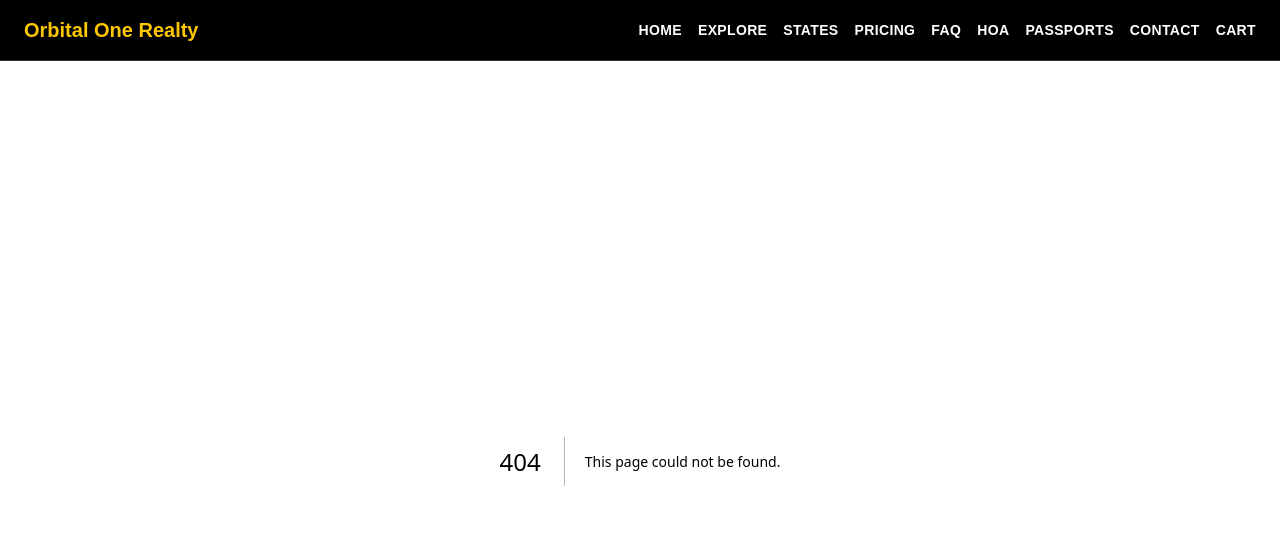
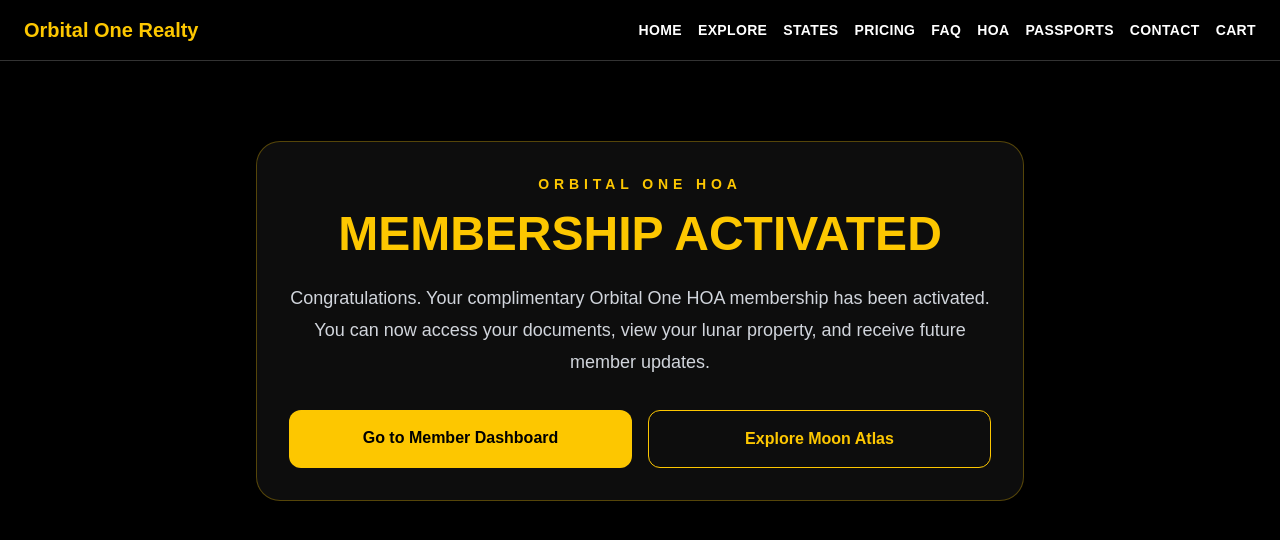
Before and after one commit to MiJoy2026/orbital-one-realty-clean, a Next.js app: page /claim-hoa/success in a window 1280 px wide. Before the commit this address had no page. Shown: the top 540 px of the page. Built offline with nearby package versions, Linux system fonts and the light colour scheme.

Commit message:
Support gift recipient orders in account dashboard

```diff
--- a/app/account/page.tsx
+++ b/app/account/page.tsx
@@ -11,20 +11,33 @@ export default async function AccountPage() {
   }
 
   const user = await prisma.user.findUnique({
-    where: { id: userId },
-    include: {
-      orders: {
-        orderBy: { createdAt: "desc" },
-      },
-    },
-  });
+  where: { id: userId },
+});
 
-  if (!user) {
-    redirect("/login");
-  }
+if (!user) {
+  redirect("/login");
+}
+
+const member = await prisma.member.findUnique({
+  where: {
+    email: user.email,
+  },
+});
+
+const orders = await prisma.order.findMany({
+  where: {
+    OR: [
+      { userId: user.id },
+      { email: user.email },
+      { recipientEmail: user.email },
+    ],
+  },
+  orderBy: {
+    createdAt: "desc",
+  },
+});
 
   const email = user.email;
-  const orders = user.orders;
 
   const allocations = await prisma.acreageAllocation.findMany({
     where: {
@@ -40,7 +53,12 @@ export default async function AccountPage() {
     0
   );
   const totalCertificates = orders.length;
-  const hoaStatus = orders.length > 0 ? "2026 Founding Member" : "Inactive";
+  const hoaStatus =
+  member || orders.some((order) => order.hoaClaimed)
+    ? "2026 Charter HOA Member"
+    : orders.length > 0
+    ? "Pending Activation"
+    : "Inactive";
   const ruralAcresOwned = orders.reduce(
   (sum, order) => sum + (order.acreagePurchased || 0),
   0
--- /dev/null
+++ b/app/claim-hoa/success/page.tsx
@@ -0,0 +1,37 @@
+export default function ClaimHoaSuccessPage() {
+  return (
+    <main className="min-h-screen bg-black px-6 py-20 text-white">
+      <div className="mx-auto max-w-3xl rounded-3xl border border-yellow-400/30 bg-white/5 p-8 text-center">
+        <p className="text-sm font-black uppercase tracking-[0.35em] text-yellow-400">
+          Orbital One HOA
+        </p>
+
+        <h1 className="mt-4 text-5xl font-black uppercase text-yellow-400">
+          Membership Activated
+        </h1>
+
+        <p className="mt-6 text-lg leading-8 text-gray-300">
+          Congratulations. Your complimentary Orbital One HOA membership has
+          been activated. You can now access your documents, view your lunar
+          property, and receive future member updates.
+        </p>
+
+        <div className="mt-8 grid gap-4 md:grid-cols-2">
+          <a
+            href="/account"
+            className="rounded-xl bg-yellow-400 px-6 py-4 font-black text-black"
+          >
+            Go to Member Dashboard
+          </a>
+
+          <a
+            href="/moon-map"
+            className="rounded-xl border border-yellow-400 px-6 py-4 font-black text-yellow-400"
+          >
+            Explore Moon Atlas
+          </a>
+        </div>
+      </div>
+    </main>
+  );
+}
--- a/components/ClaimHoaForm.tsx
+++ b/components/ClaimHoaForm.tsx
@@ -27,9 +27,7 @@ export default function ClaimHoaForm() {
       return;
     }
 
-    setMessage(
-      `Membership activated! Property ${data.propertyId} is now linked to this HOA claim.`
-    );
+    window.location.href = "/claim-hoa/success";
   }
 
   return (
```
